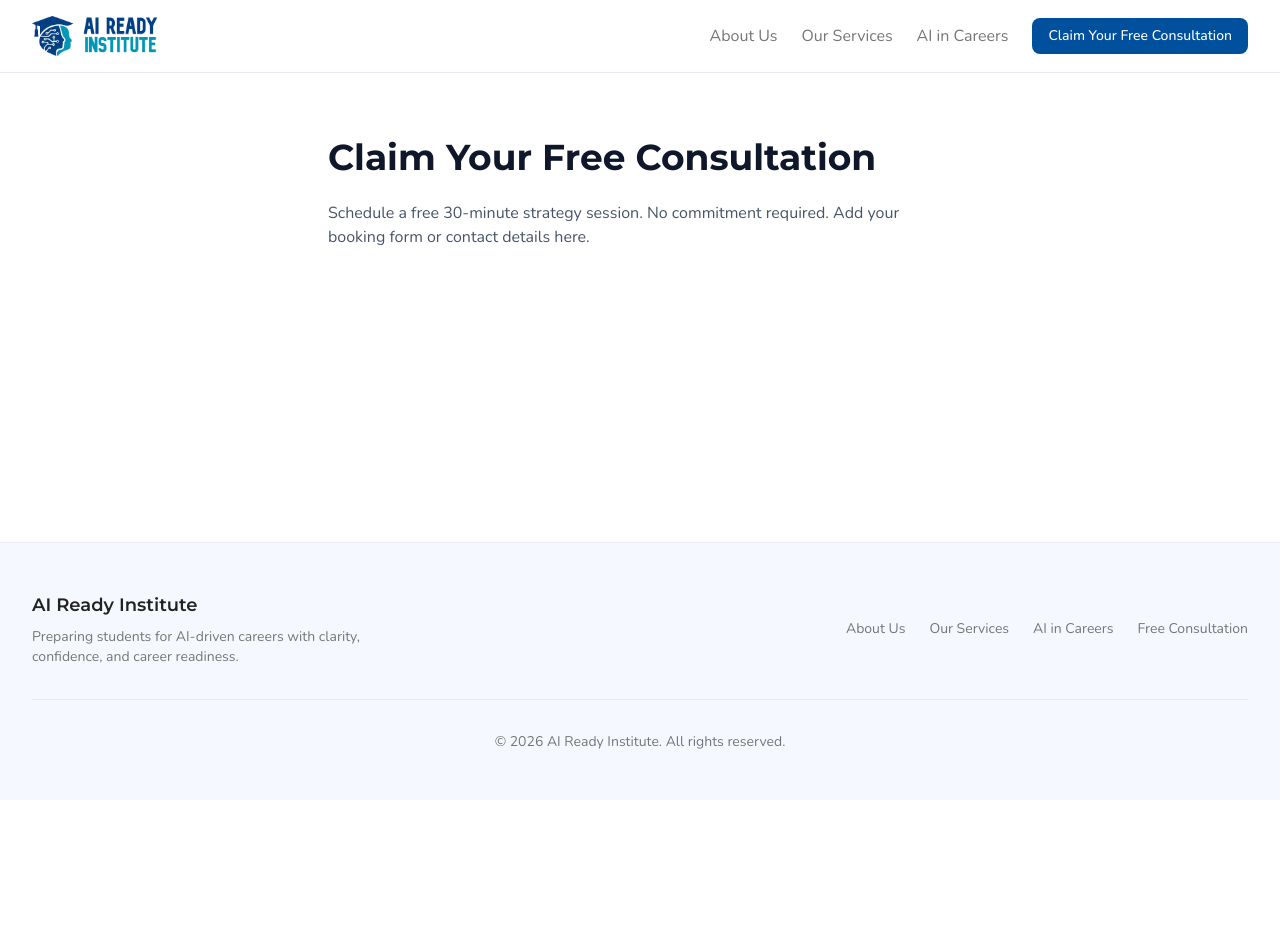
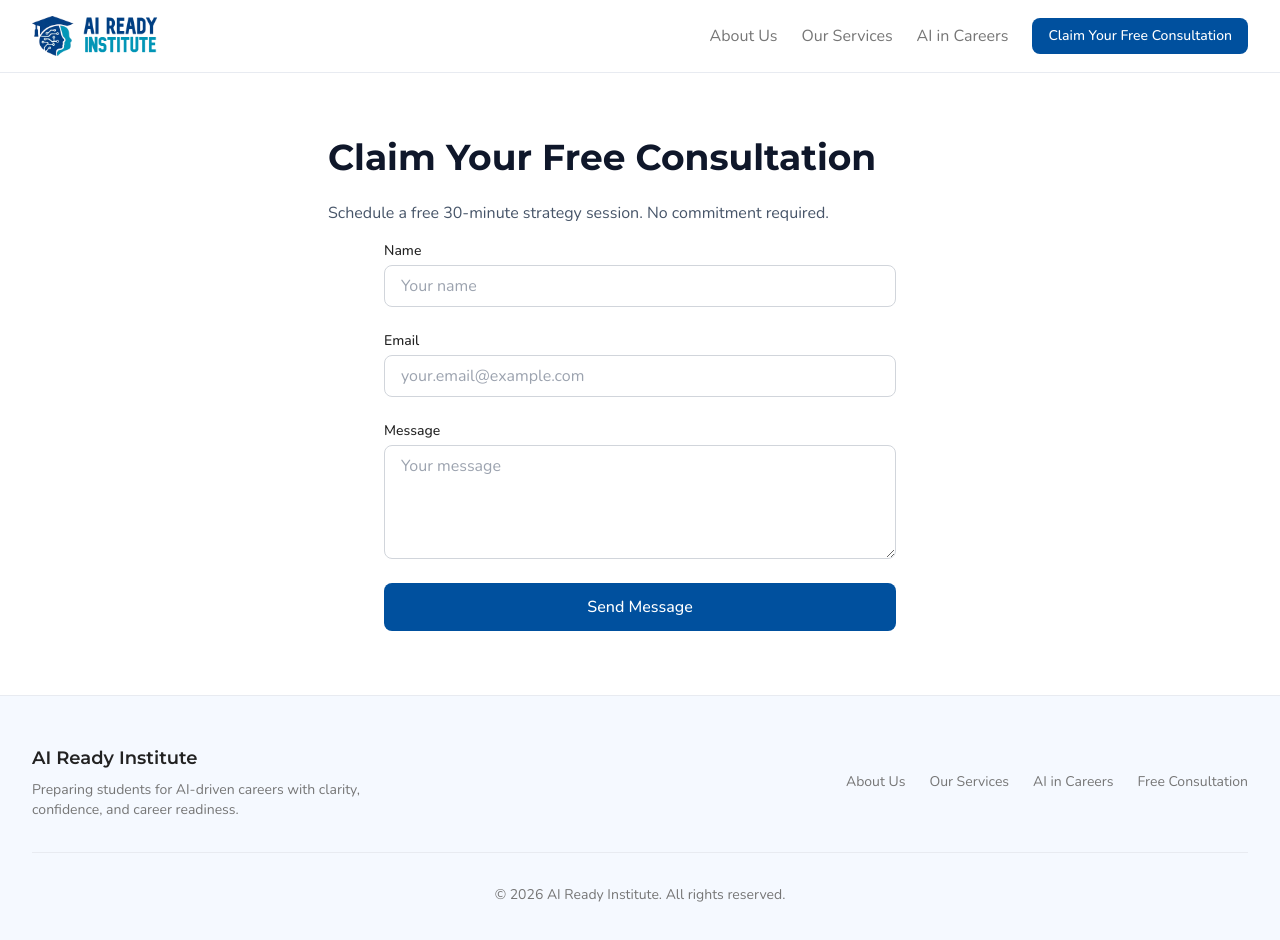
Before and after one commit to johnmoney/aiready-nextjs, a Next.js app: page /consultation in a window 1280 px wide. Shown: the top 940 px of the page. Before the commit the page ends 800 px from the top, so only its background shows below. Built offline with nearby package versions, Linux system fonts and the light colour scheme.

Commit message:
add contact form

```diff
--- /dev/null
+++ b/app/api/send-email/route.ts
@@ -0,0 +1,38 @@
+// app/api/send-email/route.ts
+import { Resend } from 'resend';
+import { NextResponse } from 'next/server';
+
+const resend = new Resend(process.env.RESEND_API_KEY);
+
+export async function POST(request: Request) {
+  try {
+    const { name, email, message, website } = await request.json();
+
+    // Server-side honeypot check
+    if (website && website.trim() !== '') {
+      // Fake success for bots
+      return NextResponse.json({ message: 'Sent' }, { status: 200 });
+    }
+
+    if (!name || !email || !message) {
+      return NextResponse.json({ error: 'Missing required fields' }, { status: 400 });
+    }
+
+    // Send email
+    await resend.emails.send({
+      from: 'AI Ready Institute <no-reply@yourdomain.com>',
+      to: ['your-email@yourdomain.com'],
+      subject: `New Contact Form Submission from ${name}`,
+      text: `
+Name: ${name}
+Email: ${email}
+Message: ${message}
+      `,
+    });
+
+    return NextResponse.json({ message: 'Email sent successfully' }, { status: 200 });
+  } catch (error) {
+    console.error('Error sending email:', error);
+    return NextResponse.json({ error: 'Failed to send email' }, { status: 500 });
+  }
+}
--- a/app/consultation/page.tsx
+++ b/app/consultation/page.tsx
@@ -1,10 +1,14 @@
+import ContactForm from "@/components/ContactForm";
+
 export default function ConsultationPage() {
   return (
     <div className="mx-auto max-w-2xl px-4 py-16 sm:px-6">
       <h1 className="text-4xl font-bold text-slate-900">Claim Your Free Consultation</h1>
-      <p className="mt-6 text-slate-600">
-        Schedule a free 30-minute strategy session. No commitment required. Add your booking form or contact details here.
+      <p className="mt-6 text-slate-600 mb-4">
+        Schedule a free 30-minute strategy session. No commitment required.
       </p>
+
+      <ContactForm />
     </div>
   );
 }
--- /dev/null
+++ b/components/ContactForm.tsx
@@ -0,0 +1,133 @@
+// components/ContactForm.tsx
+'use client';
+
+import { useState } from 'react';
+
+export default function ContactForm() {
+  const [formData, setFormData] = useState({
+    name: '',
+    email: '',
+    message: '',
+    website: '',           // ← honeypot field
+  });
+
+  const [status, setStatus] = useState<'idle' | 'sending' | 'success' | 'error'>('idle');
+  const [errorMessage, setErrorMessage] = useState('');
+
+  const handleSubmit = async (e: React.FormEvent) => {
+    e.preventDefault();
+
+    // Honeypot check – if filled → likely spam
+    if (formData.website.trim() !== '') {
+      // Silently "succeed" for bots (don't reveal it's spam detection)
+      setStatus('success');
+      setFormData({ name: '', email: '', message: '', website: '' });
+      return;
+    }
+
+    setStatus('sending');
+    setErrorMessage('');
+
+    try {
+      const response = await fetch('/api/send-email', {
+        method: 'POST',
+        headers: { 'Content-Type': 'application/json' },
+        body: JSON.stringify({
+          name: formData.name,
+          email: formData.email,
+          message: formData.message,
+        }),
+      });
+
+      if (!response.ok) {
+        throw new Error('Failed to send email');
+      }
+
+      setStatus('success');
+      setFormData({ name: '', email: '', message: '', website: '' });
+    } catch (error) {
+      setStatus('error');
+      setErrorMessage('Something went wrong. Please try again later.');
+    }
+  };
+
+  return (
+    <form onSubmit={handleSubmit} className="mx-auto max-w-lg space-y-6">
+      <div>
+        <label htmlFor="name" className="block text-sm font-medium text-dark-text">
+          Name
+        </label>
+        <input
+          id="name"
+          type="text"
+          value={formData.name}
+          onChange={(e) => setFormData({ ...formData, name: e.target.value })}
+          required
+          className="mt-1 block w-full rounded-lg border border-gray-300 px-4 py-2 text-dark-text focus:border-primary focus:ring-primary"
+          placeholder="Your name"
+        />
+      </div>
+
+      <div>
+        <label htmlFor="email" className="block text-sm font-medium text-dark-text">
+          Email
+        </label>
+        <input
+          id="email"
+          type="email"
+          value={formData.email}
+          onChange={(e) => setFormData({ ...formData, email: e.target.value })}
+          required
+          className="mt-1 block w-full rounded-lg border border-gray-300 px-4 py-2 text-dark-text focus:border-primary focus:ring-primary"
+          placeholder="your.email@example.com"
+        />
+      </div>
+
+      <div>
+        <label htmlFor="message" className="block text-sm font-medium text-dark-text">
+          Message
+        </label>
+        <textarea
+          id="message"
+          value={formData.message}
+          onChange={(e) => setFormData({ ...formData, message: e.target.value })}
+          required
+          rows={4}
+          className="mt-1 block w-full rounded-lg border border-gray-300 px-4 py-2 text-dark-text focus:border-primary focus:ring-primary"
+          placeholder="Your message"
+        />
+      </div>
+
+      {/* Honeypot field – hidden from humans */}
+      <div className="hidden">
+        <label htmlFor="website" className="sr-only">
+          Website (do not fill this out)
+        </label>
+        <input
+          id="website"
+          type="text"
+          name="website"
+          value={formData.website}
+          onChange={(e) => setFormData({ ...formData, website: e.target.value })}
+          tabIndex={-1}
+          autoComplete="off"
+        />
+      </div>
+
+      <button
+        type="submit"
+        disabled={status === 'sending'}
+        className="w-full rounded-lg bg-primary px-6 py-3 text-base font-medium text-white hover:bg-primary-hover disabled:opacity-50"
+      >
+        {status === 'sending' ? 'Sending...' : 'Send Message'}
+      </button>
+
+      {status === 'success' && (
+        <p className="text-center text-sm text-accent2">Message sent successfully!</p>
+      )}
+      {status === 'error' && (
+        <p className="text-center text-sm text-red-500">{errorMessage}</p>
+      )}
+    </form>
+  );
+}
```
